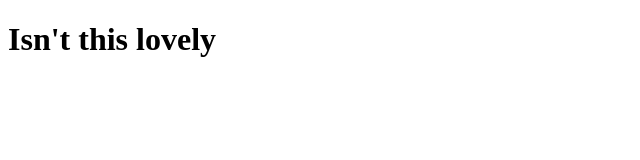
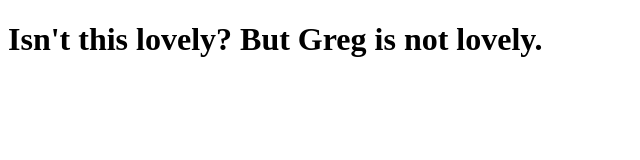
Before and after one commit to GreensAndThings/greensandthings.github.io, a plain HTML site: page index.html in a window 1280 px wide. Shown: the whole page, without its empty margins (0-640 px from the left). Drawn offline with Linux system fonts and the light colour scheme.

Commit message:
Insulted Greg for testing purposes

```diff
--- a/index.html
+++ b/index.html
@@ -6,6 +6,6 @@
   <title>Hello there</title>
 </head>
 <body>
-  <h1>Isn't this lovely</h1>
+  <h1>Isn't this lovely? But Greg is not lovely.</h1>
 </body>
 </html>
```
